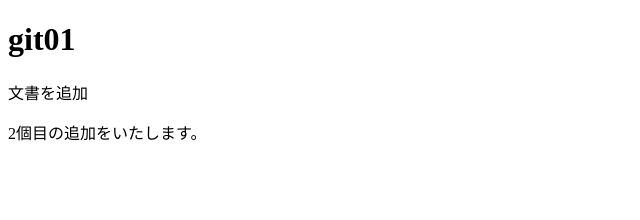
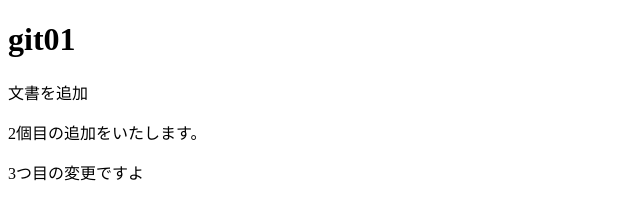
Before and after one commit to panini2518/git.project.01, a plain HTML site: page index.html in a window 1280 px wide. Shown: the whole page, without its empty margins (0-640 px from the left). Drawn offline with Linux system fonts and the light colour scheme.

Commit message:
３つめーーー

```diff
--- a/index.html
+++ b/index.html
@@ -8,5 +8,6 @@
 <h1>git01</h1>
 <p>文書を追加</p>
 <p>2個目の追加をいたします。</p>
+<p>3つ目の変更ですよ</p>
 </body>
 </html>
```
